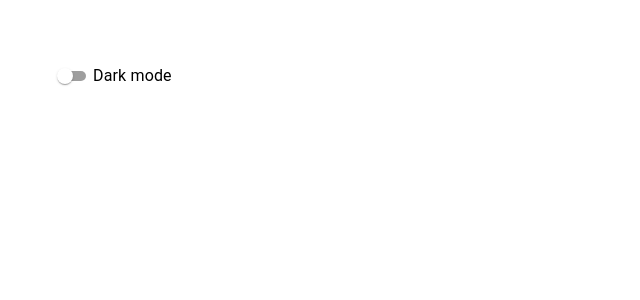
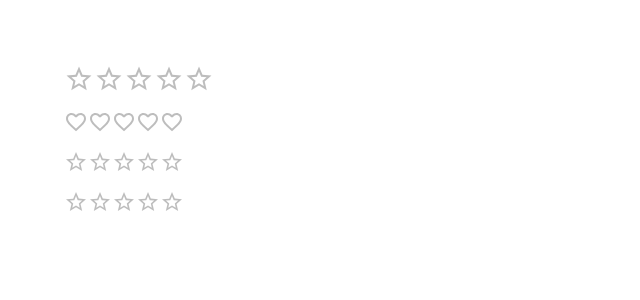
Before and after one commit to amontalvof/react-mui-demo, a React (Create React App) app: page / in a window 1280 px wide. Shown: the top 300 px of the page, without its empty margins (0-640 px from the left). Built offline with nearby package versions, Linux system fonts and the light colour scheme.

Commit message:
feat: Rating

```diff
--- a/src/App.tsx
+++ b/src/App.tsx
@@ -1,5 +1,6 @@
 import './App.css';
-import MuiSwitch from './components/MuiSwitch';
+import MuiRating from './components/MuiRating';
+// import MuiSwitch from './components/MuiSwitch';
 // import MuiCheckbox from './components/MuiCheckbox';
 // import MuiRadioButton from './components/MuiRadioButton';
 // import MuiSelect from './components/MuiSelect';
@@ -10,7 +11,7 @@
 function App() {
     return (
         <div className="App">
-            <MuiSwitch />
+            <MuiRating />
         </div>
     );
 }
--- /dev/null
+++ b/src/components/MuiRating.tsx
@@ -0,0 +1,37 @@
+import { ChangeEvent, useState } from 'react';
+import { Favorite, FavoriteBorder } from '@mui/icons-material';
+import { Rating, Stack } from '@mui/material';
+
+const MuiRating = () => {
+    const [value, setValue] = useState<number | null>(null);
+    console.log(value);
+
+    const handleChange = (event: ChangeEvent<{}>, newValue: number | null) => {
+        setValue(newValue);
+    };
+
+    return (
+        <Stack spacing={2}>
+            <Rating
+                value={value}
+                onChange={handleChange}
+                precision={0.5}
+                size="large"
+            />
+            <Rating
+                value={value}
+                onChange={handleChange}
+                icon={<Favorite fontSize="inherit" color="error" />}
+                emptyIcon={<FavoriteBorder fontSize="inherit" />}
+            />
+            <Rating value={value} onChange={handleChange} readOnly />
+            <Rating
+                value={value}
+                onChange={handleChange}
+                highlightSelectedOnly
+            />
+        </Stack>
+    );
+};
+
+export default MuiRating;
```
